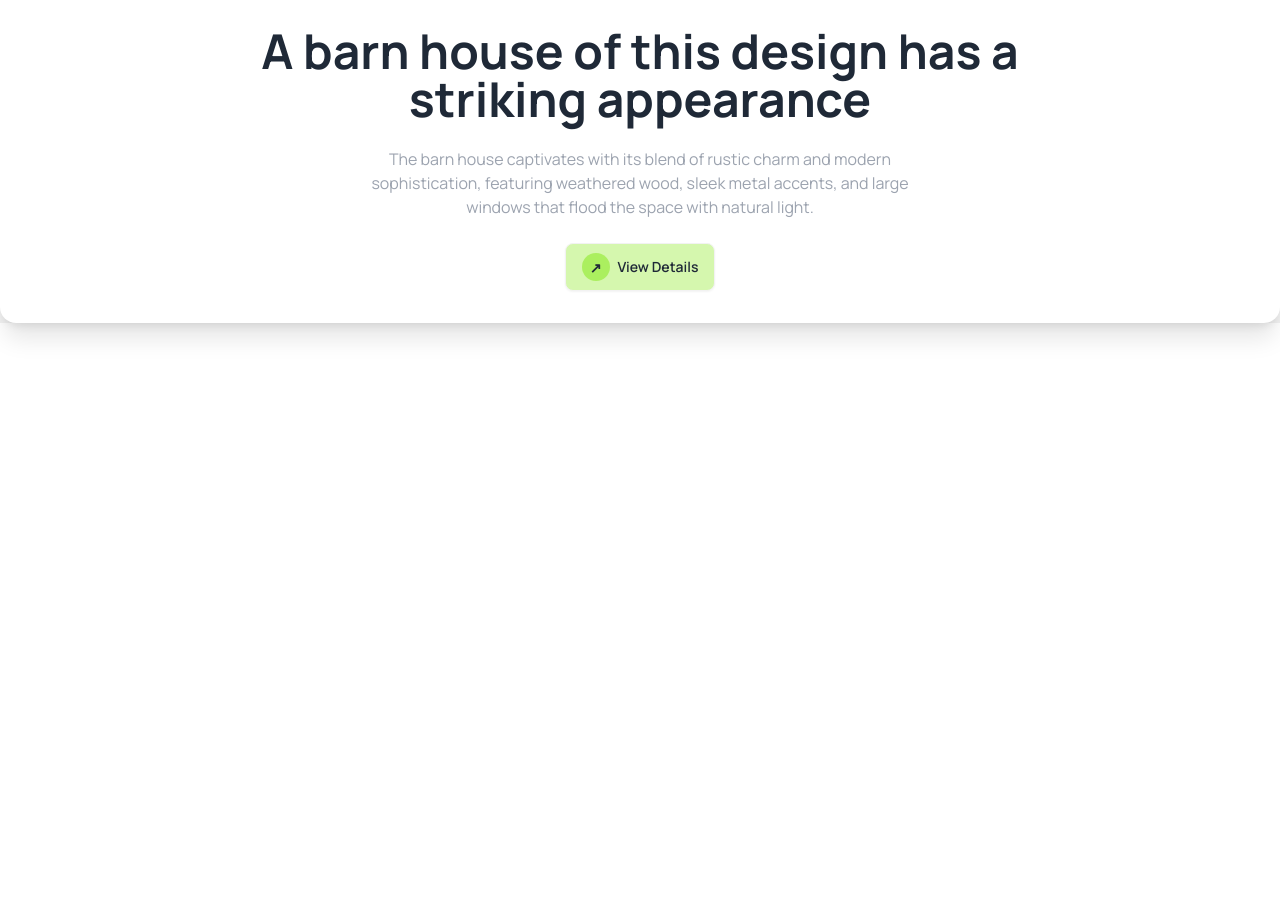
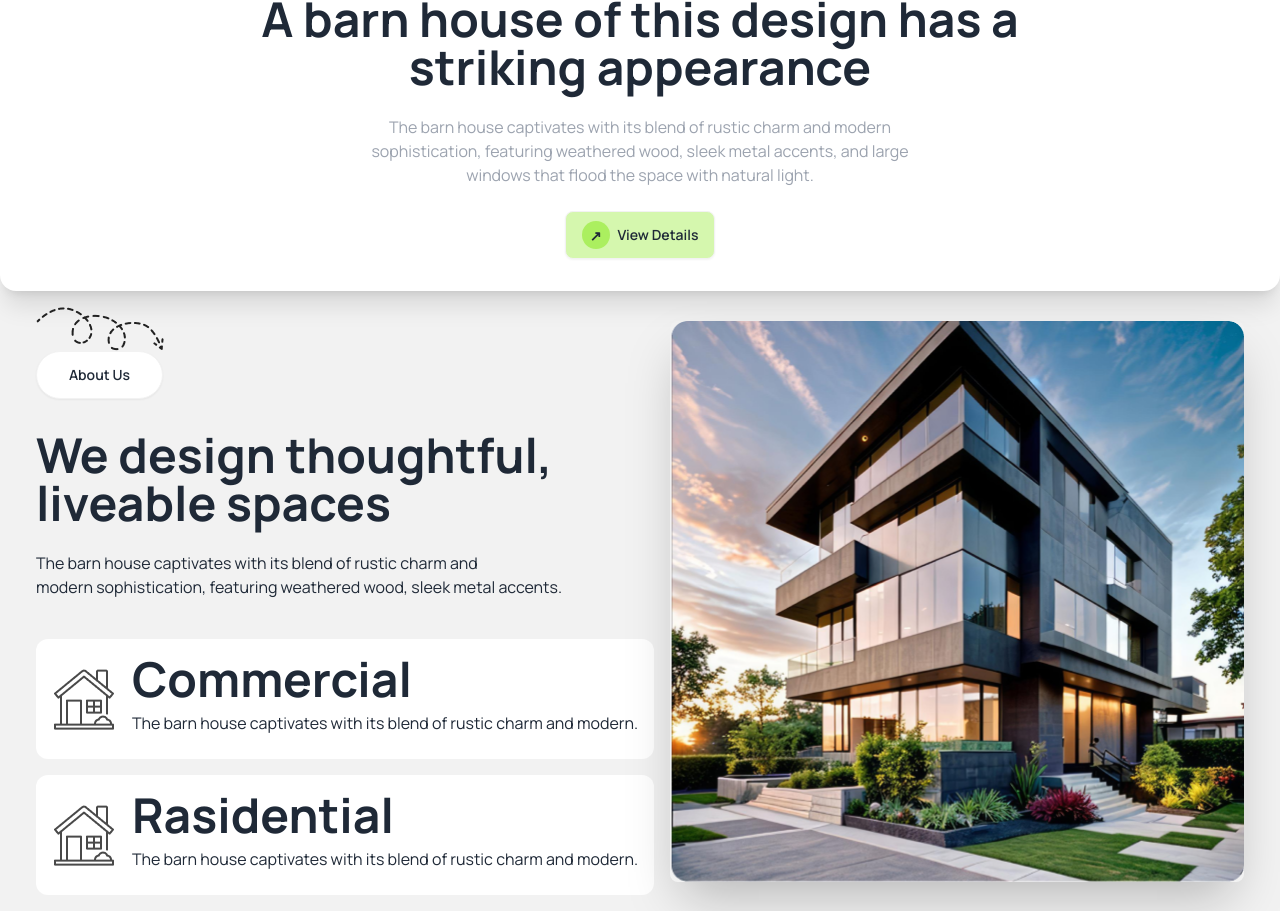
Before and after one commit to abushahed670/assignment-3-rinterio-, a plain HTML site: page index.html in a window 1280 px wide. Shown: the part 543-1454 px from the top of the page. Before the commit the page ends 946 px from the top, so only its background shows below. Drawn offline with nearby package versions, Linux system fonts and the light colour scheme.

Commit message:
about section done

```diff
--- a/index.html
+++ b/index.html
@@ -37,7 +37,7 @@
 </head>
 
 <body class="manrope-font">
-    <header class="bg-base-200 my-20">
+    <header class="bg-base-200 mt-12">
         <!-- navbar  -->
         <div class="navbar bg-base-100">
             <div class="navbar-start">
@@ -117,7 +117,43 @@
         </div>
     </header>
     <main>
+        <!-- about section  -->
+        <section class="my-0">
+            <div class="hero bg-base-200">
 
+                <div class="hero-content flex-1 flex-col flex-col-reverse lg:flex-row-reverse">
+                    <img src="images/Rectangle.png" class="max-w-full rounded-lg shadow-2xl" />
+                    <div class="flex-1">
+                        <img  src="images/Vector.png" alt="">
+                        <button class=" btn bg-white py-4 px-8 rounded-full mb-8">About Us</button>
+                        <h1 class="text-5xl font-bold">We design thoughtful,<br> liveable spaces</h1>
+                        <p class="py-6">The barn house captivates with its blend of rustic charm and <br>modern
+                            sophistication, featuring weathered wood, sleek metal accents.
+                        </p>
+                        <div class="hero bg-base-200 bg-white rounded-xl my-4">
+                            <div class="hero-content flex-col lg:flex-row">
+                                <img src="images/residential.png" />
+                                <div>
+                                    <h1 class="text-5xl font-bold">Commercial</h1>
+                                    <p class="py-2">The barn house captivates with its blend of rustic charm and modern.</p>
+                                </div>
+                            </div>
+                        </div>
+                        <div class="hero bg-base-200 bg-white rounded-xl">
+                            <div class="hero-content flex-col lg:flex-row">
+                                <img src="images/residential.png" />
+                                <div>
+                                    <h1 class="text-5xl font-bold">Rasidential</h1>
+                                    <p class="py-2">The barn house captivates with its blend of rustic charm and modern.</p>
+                                </div>
+                            </div>
+                        </div>
+                    </div>
+
+                </div>
+            </div>
+        </section>
+        <!-- our work process section  -->
     </main>
     <footer>
 
```
Also changed, not shown: images/Rectangle.png (added), images/Vector.png (added), images/commercial.png (added), images/residential.png (added).
